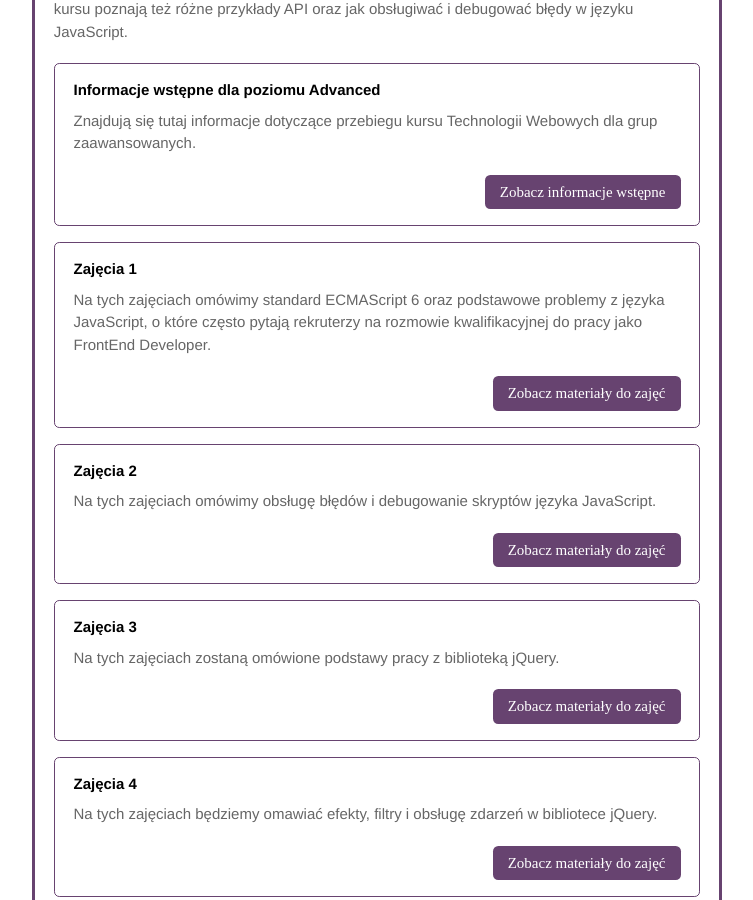
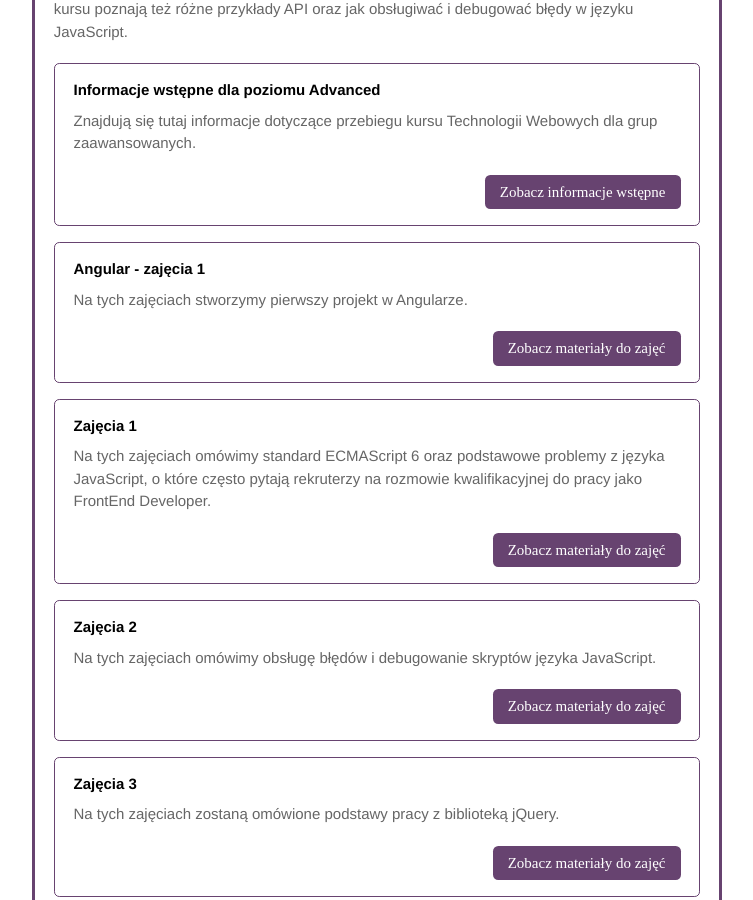
Before and after one commit to marcin-szczepanski/TWE, a Jekyll site: the page built from index.html, in a window 1280 px wide and 900 px high, scrolled down 4355 px. Shown: the whole window, without its empty margins (263-1016 px from the left). Built offline with Jekyll 4.4.1, drawn with Linux system fonts in a browser that asks for light colours; some web fonts are replaced.

Commit message:
Add angular-zaj1

```diff
--- a/index.html
+++ b/index.html
@@ -190,6 +190,14 @@ layout: default
                         <a href="zajecia/2/informacje.html" class="button-v">Zobacz informacje wstępne</a>
 						<div style="clear: both;"></div>
                     </div>
+                    <div class="module">
+                        <dl>
+                            <dt>Angular - zajęcia 1</dt>
+                            <dd>Na tych zajęciach stworzymy pierwszy projekt w Angularze.</dd>
+                        </dl>
+                        <a href="zajecia/2/angular-zaj01.html" class="button-v">Zobacz materiały do&nbsp;zajęć</a>
+						<div style="clear: both;"></div>
+                    </div>
 					<div class="module">
                         <dl>
                             <dt>Zajęcia 1</dt>
```
Also changed, not shown: zajecia/2/angular-zaj01.md (added, +15 -0 lines), 1 other file.
